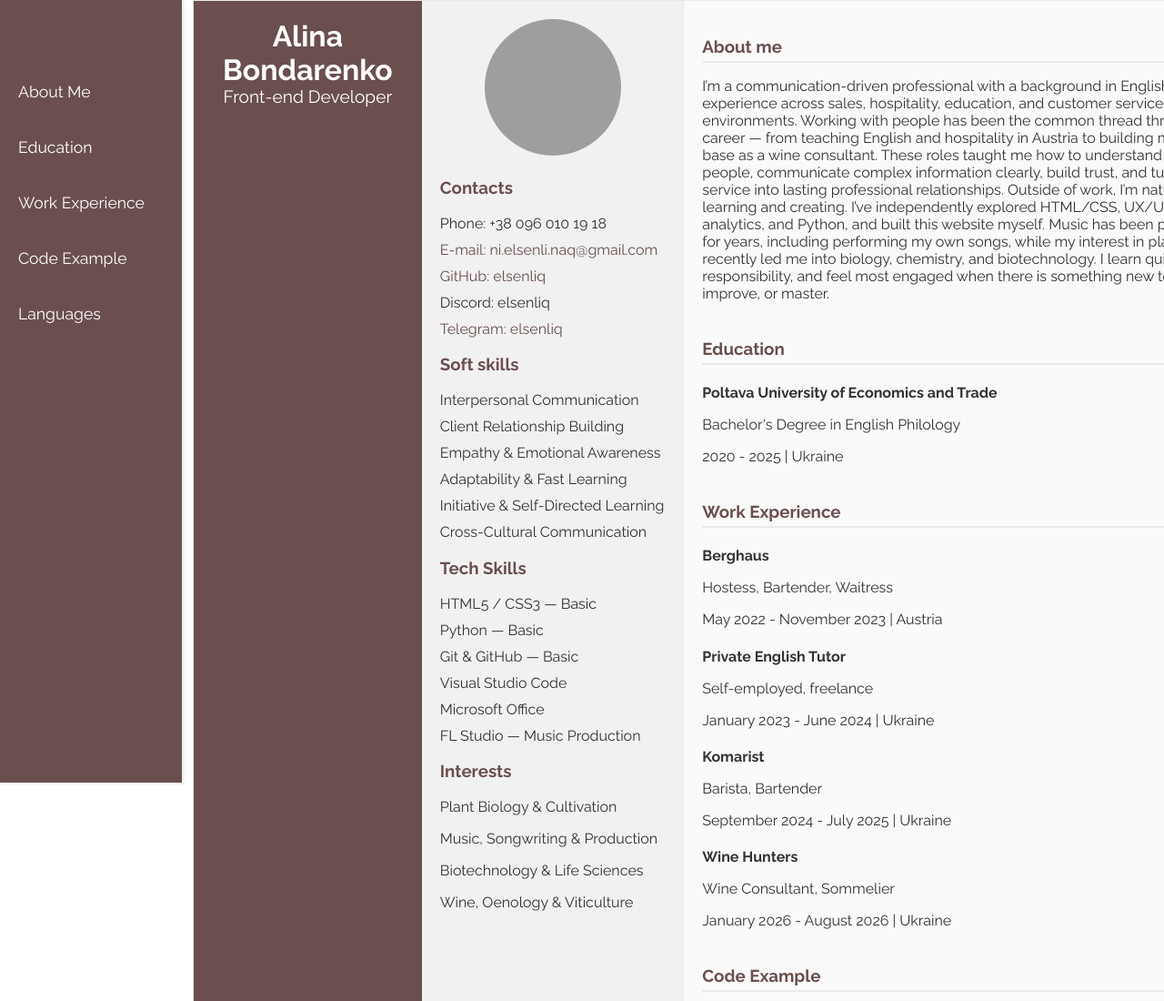
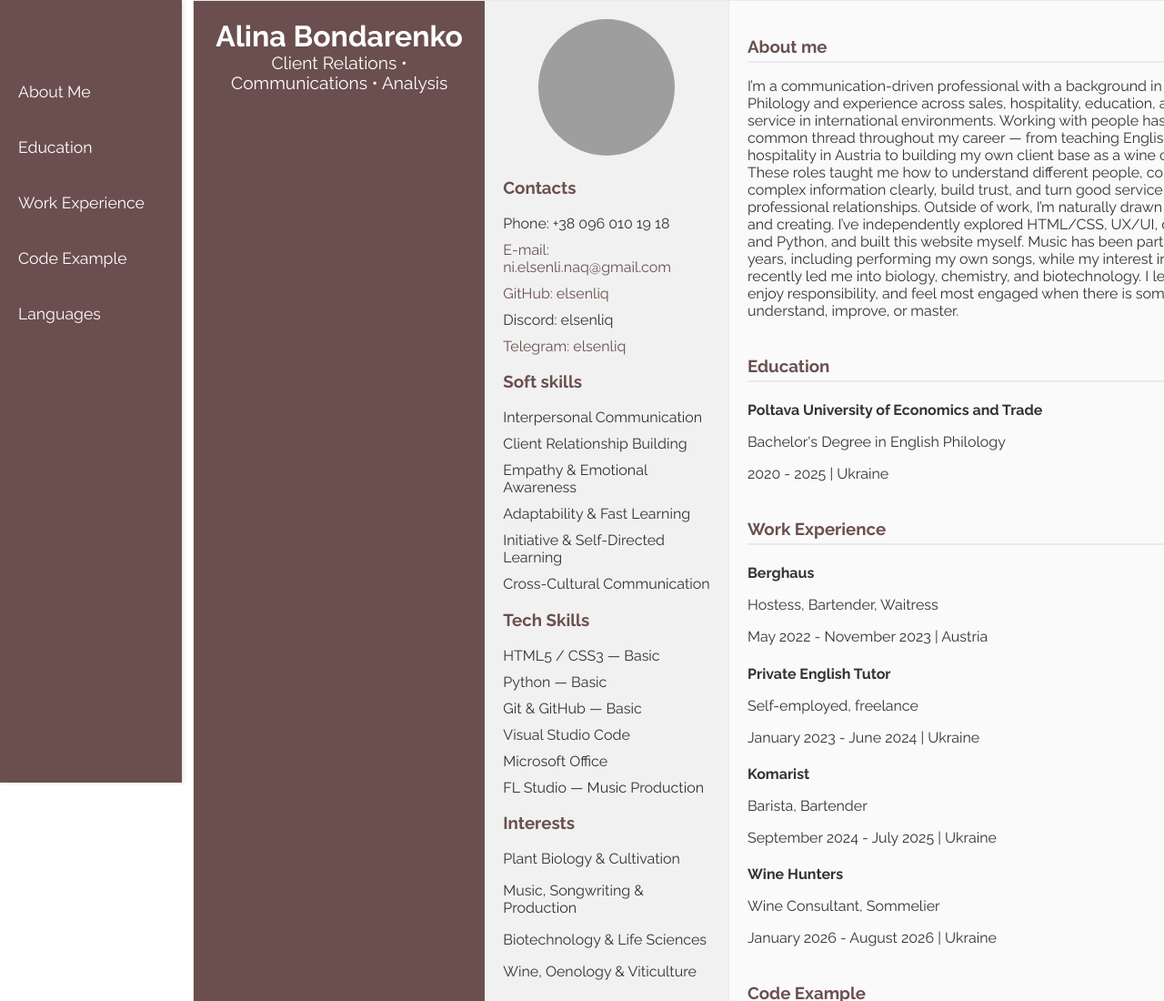
Before and after one commit to elsenliq/rsschool-cv, a plain HTML site: page index.html in a window 1280 px wide. Shown: the top 1100 px of the page at 91% size. Drawn offline with Linux system fonts and the light colour scheme; grey boxes are pictures that could not be loaded.

Commit message:
Update professional title

```diff
--- a/index.html
+++ b/index.html
@@ -16,7 +16,7 @@
     <div class="container">
         <header>
             <h1>Alina Bondarenko</h1>
-            <h2>Front-end Developer</h2>
+            <h2>Client Relations • Communications • Analysis</h2>
         </header>
 
         <nav class="section-sidebar">
```
